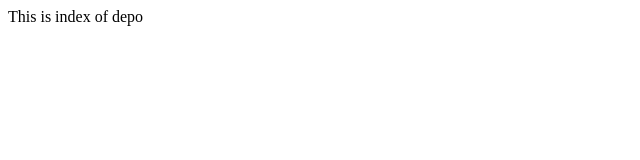
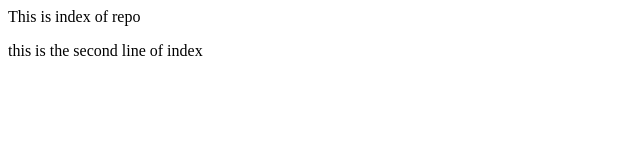
Before and after one commit to aneeb101-nb/Repo, a plain HTML site: page index.html in a window 1280 px wide. Shown: the whole page, without its empty margins (0-640 px from the left). Drawn offline with Linux system fonts and the light colour scheme.

Commit message:
main change

```diff
--- a/index.html
+++ b/index.html
@@ -1,3 +1,6 @@
 <p>
-    This is index of depo
+    This is index of repo
 </p>
+<p>
+    this is the second line of index
+</p>
```
